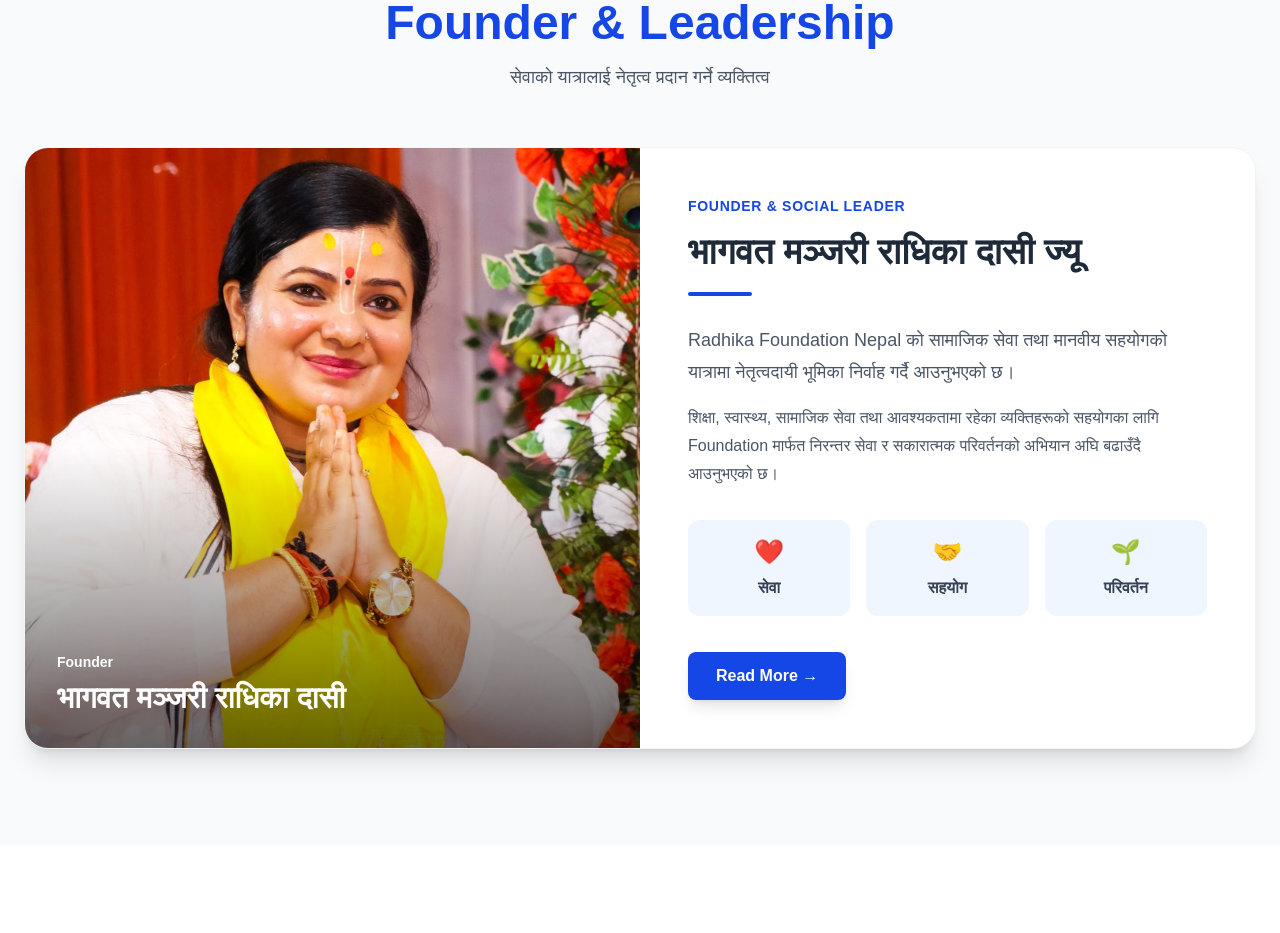
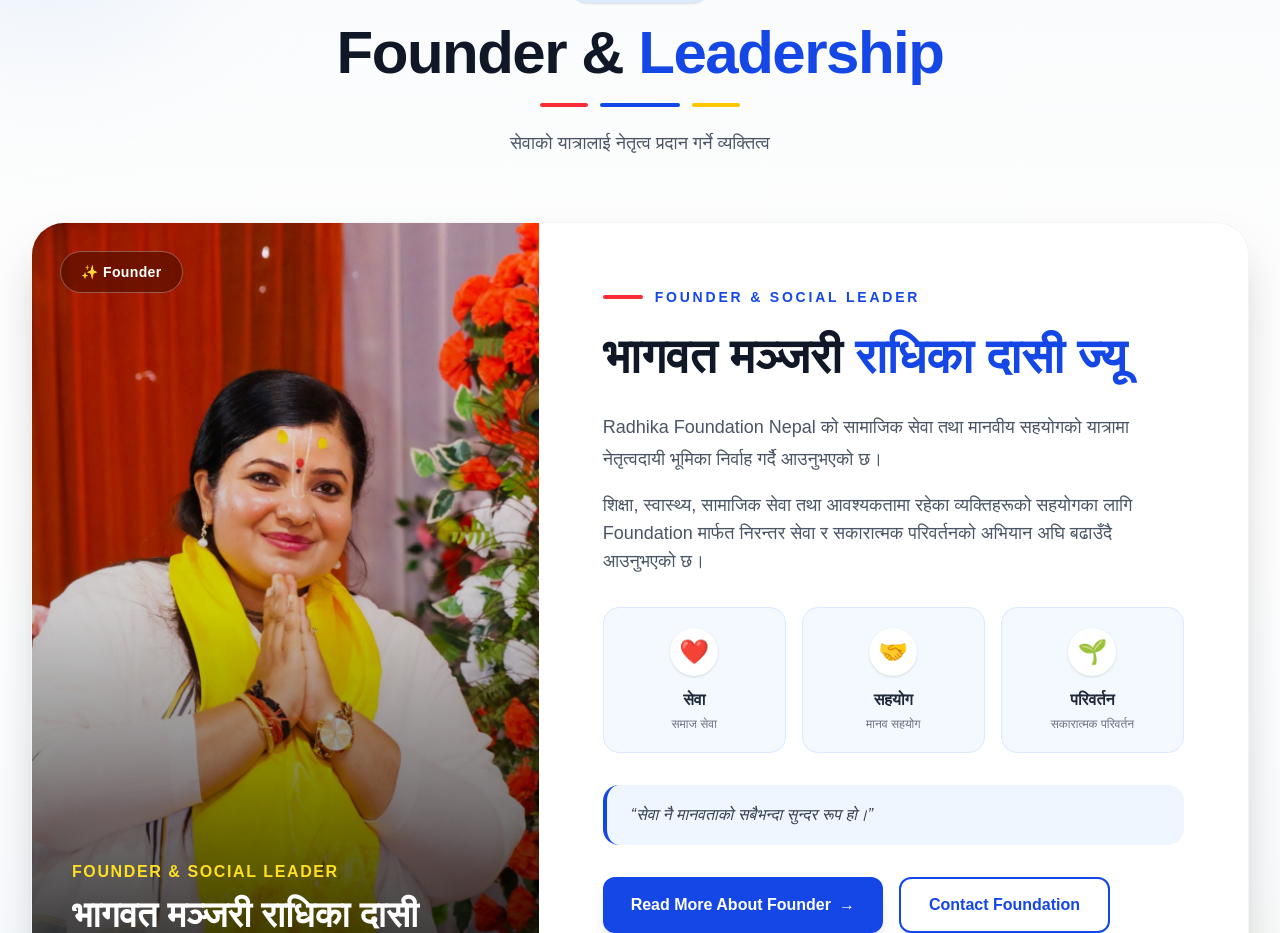
Before and after one commit to radhikafoundationnepal/radhika-foundation, a Next.js app: page / in a window 1280 px wide. Shown: the part 6619-7552 px from the top of the page. Built offline with nearby package versions, Linux system fonts and the light colour scheme; no server answers; the database is empty.

Commit message:
Refactor Founder component layout and styles

```diff
--- a/components/Founder.tsx
+++ b/components/Founder.tsx
@@ -5,119 +5,220 @@ import Link from "next/link";
 
 export default function Founder() {
   return (
-    <section className="py-24 bg-gray-50">
-      <div className="max-w-7xl mx-auto px-6">
+    <section className="relative overflow-hidden bg-gradient-to-b from-gray-50 via-white to-blue-50/40 py-20 md:py-28">
 
-        {/* HEADER */}
-        <div className="text-center mb-14">
+      {/* DECORATIVE BACKGROUND */}
+      <div className="absolute -top-24 -left-24 h-72 w-72 rounded-full bg-blue-100/50 blur-3xl" />
+      <div className="absolute -bottom-24 -right-24 h-72 w-72 rounded-full bg-yellow-100/50 blur-3xl" />
 
-          <span className="inline-block bg-blue-100 text-blue-700 px-4 py-2 rounded-full font-semibold text-sm">
-            👩‍💼 Leadership
-          </span>
+      <div className="relative max-w-7xl mx-auto px-5 sm:px-6 lg:px-8">
 
-          <h2 className="text-4xl md:text-5xl font-bold text-blue-700 mt-5">
-            Founder & Leadership
+        {/* ================= HEADER ================= */}
+        <div className="mx-auto max-w-3xl text-center mb-12 md:mb-16">
+
+          <div className="inline-flex items-center gap-2 rounded-full bg-blue-100 px-5 py-2 text-sm font-bold text-blue-700 shadow-sm">
+            <span className="text-lg">👩‍💼</span>
+            <span>Leadership</span>
+          </div>
+
+          <h2 className="mt-5 text-3xl sm:text-4xl md:text-5xl lg:text-6xl font-extrabold tracking-tight text-gray-900">
+            Founder &{" "}
+            <span className="text-blue-700">
+              Leadership
+            </span>
           </h2>
 
-          <p className="text-gray-600 mt-4 text-lg">
+          <div className="mx-auto mt-5 flex items-center justify-center gap-3">
+            <span className="h-1 w-12 rounded-full bg-red-500" />
+            <span className="h-1 w-20 rounded-full bg-blue-700" />
+            <span className="h-1 w-12 rounded-full bg-yellow-400" />
+          </div>
+
+          <p className="mt-5 text-base sm:text-lg text-gray-600 leading-8">
             सेवाको यात्रालाई नेतृत्व प्रदान गर्ने व्यक्तित्व
           </p>
 
         </div>
 
-        {/* FOUNDER CARD */}
-        <div className="bg-white rounded-3xl shadow-xl overflow-hidden border border-gray-100">
 
-          <div className="grid grid-cols-1 md:grid-cols-2">
+        {/* ================= MAIN CARD ================= */}
+        <div className="relative overflow-hidden rounded-[2rem] bg-white shadow-2xl ring-1 ring-gray-100">
 
-            {/* IMAGE */}
-            <div className="relative min-h-[420px] md:min-h-[520px] bg-blue-100">
+          <div className="grid grid-cols-1 lg:grid-cols-12">
+
+
+            {/* ================= IMAGE ================= */}
+            <div className="relative lg:col-span-5 min-h-[480px] sm:min-h-[560px] lg:min-h-[650px] overflow-hidden bg-blue-100">
 
               <Image
                 src="/images/founder.jpg"
                 alt="भागवत मञ्जरी राधिका दासी"
                 fill
-                className="object-cover"
+                priority
+                sizes="(max-width: 1024px) 100vw, 42vw"
+                className="object-cover object-center transition-transform duration-700 hover:scale-105"
               />
 
               {/* IMAGE OVERLAY */}
-              <div className="absolute inset-0 bg-gradient-to-t from-black/60 via-transparent to-transparent" />
+              <div className="absolute inset-0 bg-gradient-to-t from-black/85 via-black/20 to-transparent" />
 
-              {/* NAME ON IMAGE */}
-              <div className="absolute bottom-0 left-0 right-0 p-8">
+              {/* TOP BADGE */}
+              <div className="absolute left-5 top-5 sm:left-7 sm:top-7">
 
-                <p className="text-white text-sm font-semibold mb-2">
-                  Founder
+                <div className="rounded-full border border-white/30 bg-black/30 px-5 py-2 backdrop-blur-md">
+                  <span className="text-sm font-bold tracking-wide text-white">
+                    ✨ Founder
+                  </span>
+                </div>
+
+              </div>
+
+
+              {/* NAME */}
+              <div className="absolute bottom-0 left-0 right-0 p-6 sm:p-8 md:p-10">
+
+                <p className="text-sm sm:text-base font-semibold uppercase tracking-widest text-yellow-300">
+                  Founder & Social Leader
                 </p>
 
-                <h3 className="text-2xl md:text-3xl font-bold text-white">
-                  भागवत मञ्जरी राधिका दासी
+                <h3 className="mt-2 text-2xl sm:text-3xl md:text-4xl font-extrabold leading-tight text-white">
+                  भागवत मञ्जरी
+                  <br className="sm:hidden" /> राधिका दासी
                 </h3>
+
+                <div className="mt-4 h-1 w-16 rounded-full bg-yellow-400" />
 
               </div>
 
             </div>
 
-            {/* CONTENT */}
-            <div className="p-8 md:p-12 flex flex-col justify-center">
 
-              <span className="text-blue-700 font-bold text-sm uppercase tracking-wider">
-                Founder & Social Leader
-              </span>
+            {/* ================= CONTENT ================= */}
+            <div className="flex flex-col justify-center lg:col-span-7 p-7 sm:p-9 md:p-12 lg:p-14 xl:p-16">
 
-              <h3 className="text-3xl md:text-4xl font-bold text-gray-800 mt-4">
-                भागवत मञ्जरी राधिका दासी ज्यू
+              {/* SMALL TITLE */}
+              <div className="flex items-center gap-3">
+
+                <span className="h-1 w-10 rounded-full bg-red-500" />
+
+                <span className="text-xs sm:text-sm font-extrabold uppercase tracking-[0.2em] text-blue-700">
+                  Founder & Social Leader
+                </span>
+
+              </div>
+
+
+              {/* TITLE */}
+              <h3 className="mt-5 text-3xl sm:text-4xl lg:text-5xl font-extrabold leading-tight text-gray-900">
+                भागवत मञ्जरी
+                <span className="text-blue-700">
+                  {" "}राधिका दासी ज्यू
+                </span>
               </h3>
 
-              <div className="w-16 h-1 bg-blue-700 rounded-full mt-5" />
 
-              <p className="text-gray-600 text-lg leading-8 mt-7">
+              {/* DESCRIPTION */}
+              <p className="mt-6 text-base sm:text-lg leading-8 text-gray-600">
                 Radhika Foundation Nepal को सामाजिक सेवा तथा
                 मानवीय सहयोगको यात्रामा नेतृत्वदायी भूमिका निर्वाह
                 गर्दै आउनुभएको छ।
               </p>
 
-              <p className="text-gray-600 leading-7 mt-4">
+              <p className="mt-4 text-sm sm:text-base md:text-lg leading-7 text-gray-600">
                 शिक्षा, स्वास्थ्य, सामाजिक सेवा तथा आवश्यकतामा रहेका
                 व्यक्तिहरूको सहयोगका लागि Foundation मार्फत
                 निरन्तर सेवा र सकारात्मक परिवर्तनको अभियान अघि
                 बढाउँदै आउनुभएको छ।
               </p>
 
-              {/* VALUES */}
-              <div className="grid grid-cols-1 sm:grid-cols-3 gap-4 mt-8">
 
-                <div className="bg-blue-50 rounded-xl p-4 text-center">
-                  <div className="text-2xl">❤️</div>
-                  <p className="font-semibold text-gray-700 mt-2">
+              {/* ================= VALUES ================= */}
+              <div className="mt-8 grid grid-cols-3 gap-3 sm:gap-4">
+
+                {/* SERVICE */}
+                <div className="group rounded-2xl border border-blue-100 bg-blue-50/70 p-4 sm:p-5 text-center transition-all duration-300 hover:-translate-y-1 hover:bg-blue-100 hover:shadow-lg">
+
+                  <div className="mx-auto flex h-12 w-12 items-center justify-center rounded-full bg-white text-2xl shadow-sm">
+                    ❤️
+                  </div>
+
+                  <p className="mt-3 text-sm sm:text-base font-extrabold text-gray-800">
                     सेवा
                   </p>
+
+                  <p className="mt-1 hidden sm:block text-xs text-gray-500">
+                    समाज सेवा
+                  </p>
+
                 </div>
 
-                <div className="bg-blue-50 rounded-xl p-4 text-center">
-                  <div className="text-2xl">🤝</div>
-                  <p className="font-semibold text-gray-700 mt-2">
+
+                {/* SUPPORT */}
+                <div className="group rounded-2xl border border-blue-100 bg-blue-50/70 p-4 sm:p-5 text-center transition-all duration-300 hover:-translate-y-1 hover:bg-blue-100 hover:shadow-lg">
+
+                  <div className="mx-auto flex h-12 w-12 items-center justify-center rounded-full bg-white text-2xl shadow-sm">
+                    🤝
+                  </div>
+
+                  <p className="mt-3 text-sm sm:text-base font-extrabold text-gray-800">
                     सहयोग
                   </p>
+
+                  <p className="mt-1 hidden sm:block text-xs text-gray-500">
+                    मानव सहयोग
+                  </p>
+
                 </div>
 
-                <div className="bg-blue-50 rounded-xl p-4 text-center">
-                  <div className="text-2xl">🌱</div>
-                  <p className="font-semibold text-gray-700 mt-2">
+
+                {/* CHANGE */}
+                <div className="group rounded-2xl border border-blue-100 bg-blue-50/70 p-4 sm:p-5 text-center transition-all duration-300 hover:-translate-y-1 hover:bg-blue-100 hover:shadow-lg">
+
+                  <div className="mx-auto flex h-12 w-12 items-center justify-center rounded-full bg-white text-2xl shadow-sm">
+                    🌱
+                  </div>
+
+                  <p className="mt-3 text-sm sm:text-base font-extrabold text-gray-800">
                     परिवर्तन
                   </p>
+
+                  <p className="mt-1 hidden sm:block text-xs text-gray-500">
+                    सकारात्मक परिवर्तन
+                  </p>
+
                 </div>
 
               </div>
 
-              {/* BUTTON */}
-              <div className="mt-9">
+
+              {/* ================= QUOTE ================= */}
+              <div className="mt-8 rounded-2xl border-l-4 border-blue-700 bg-blue-50 px-5 py-4 sm:px-6">
+
+                <p className="text-sm sm:text-base italic leading-7 text-gray-700">
+                  “सेवा नै मानवताको सबैभन्दा सुन्दर रूप हो।”
+                </p>
+
+              </div>
+
+
+              {/* ================= BUTTON ================= */}
+              <div className="mt-8 flex flex-col sm:flex-row gap-4">
 
                 <Link
                   href="/about"
-                  className="inline-block bg-blue-700 hover:bg-blue-800 text-white px-7 py-3 rounded-lg font-bold transition shadow-lg"
+                  className="inline-flex items-center justify-center rounded-xl bg-blue-700 px-7 py-3.5 text-center font-bold text-white shadow-lg transition-all duration-300 hover:-translate-y-1 hover:bg-blue-800 hover:shadow-xl"
                 >
-                  Read More →
+                  Read More About Founder
+                  <span className="ml-2 transition-transform duration-300 group-hover:translate-x-1">
+                    →
+                  </span>
+                </Link>
+
+                <Link
+                  href="/contact"
+                  className="inline-flex items-center justify-center rounded-xl border-2 border-blue-700 px-7 py-3.5 font-bold text-blue-700 transition-all duration-300 hover:bg-blue-700 hover:text-white"
+                >
+                  Contact Foundation
                 </Link>
 
               </div>
@@ -128,7 +229,18 @@ export default function Founder() {
 
         </div>
 
+
+        {/* ================= BOTTOM MESSAGE ================= */}
+        <div className="mt-8 text-center">
+
+          <p className="text-sm sm:text-base text-gray-500">
+            शिक्षा • स्वास्थ्य • सेवा • मानवता • सकारात्मक परिवर्तन
+          </p>
+
+        </div>
+
       </div>
+
     </section>
   );
 }
```
